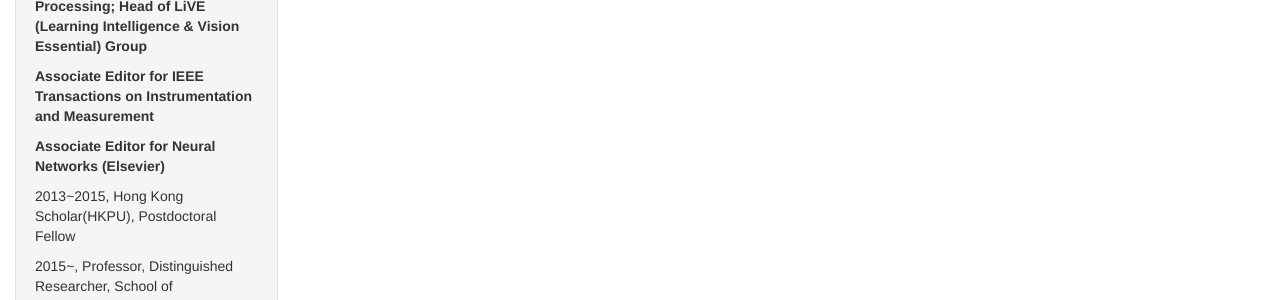
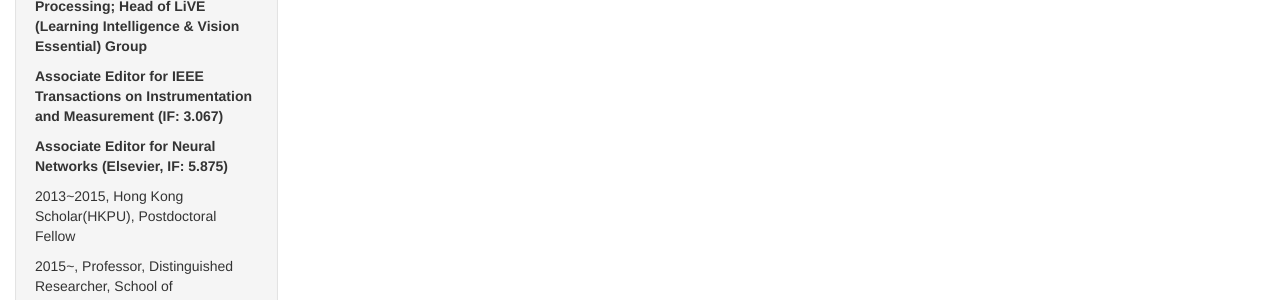
Before and after one commit to DrLeiZhang/website, a Jekyll site: the page built from links.html, in a window 1280 px wide and 900 px high, scrolled down 482 px. Shown: the part 192-492 px from the top of the window. Built offline with Jekyll 4.4.1, drawn with Linux system fonts in a browser that asks for light colours; Markdown is read by kramdown in place of the engine named in the settings.

Commit message:
Update sidebar.html

```diff
--- a/_includes/sidebar.html
+++ b/_includes/sidebar.html
@@ -9,7 +9,7 @@
 <p><a href="http://www.leizhang.tk/resources/LeiZhang.jpg"></a></p>
 
     <h1>Contact me</h1>
-<p><B>Lei Zhang, Ph.D, Professor, IEEE Senior Member, ACM Member, CCF/CAAI/CSIG Member; Deputy Director of Chongqing Key Laboratory of Bio-perception & Intelligent Information Processing; Head of LiVE (Learning Intelligence & Vision Essential) Group</p></B><p><B>Associate Editor for IEEE Transactions on Instrumentation and Measurement</p></B><p><B>Associate Editor for Neural Networks (Elsevier)</p></B><p>2013~2015, Hong Kong Scholar(HKPU), Postdoctoral Fellow</p><p>2015~, Professor, Distinguished Researcher, School of Microelectronics and Communication Engineering, Chongqing University,China</p><p>2017~2018, Visiting Professor, University of Macau</p>
+<p><B>Lei Zhang, Ph.D, Professor, IEEE Senior Member, ACM Member, CCF/CAAI/CSIG Member; Deputy Director of Chongqing Key Laboratory of Bio-perception & Intelligent Information Processing; Head of LiVE (Learning Intelligence & Vision Essential) Group</p></B><p><B>Associate Editor for IEEE Transactions on Instrumentation and Measurement (IF: 3.067)</p></B><p><B>Associate Editor for Neural Networks (Elsevier, IF: 5.875)</p></B><p>2013~2015, Hong Kong Scholar(HKPU), Postdoctoral Fellow</p><p>2015~, Professor, Distinguished Researcher, School of Microelectronics and Communication Engineering, Chongqing University,China</p><p>2017~2018, Visiting Professor, University of Macau</p>
 
 E-mail: leizhang@cqu.edu.cn
 Personal Website: <a href="http://www.escience.cn/people/lei/index.html">E-science</a>
```
